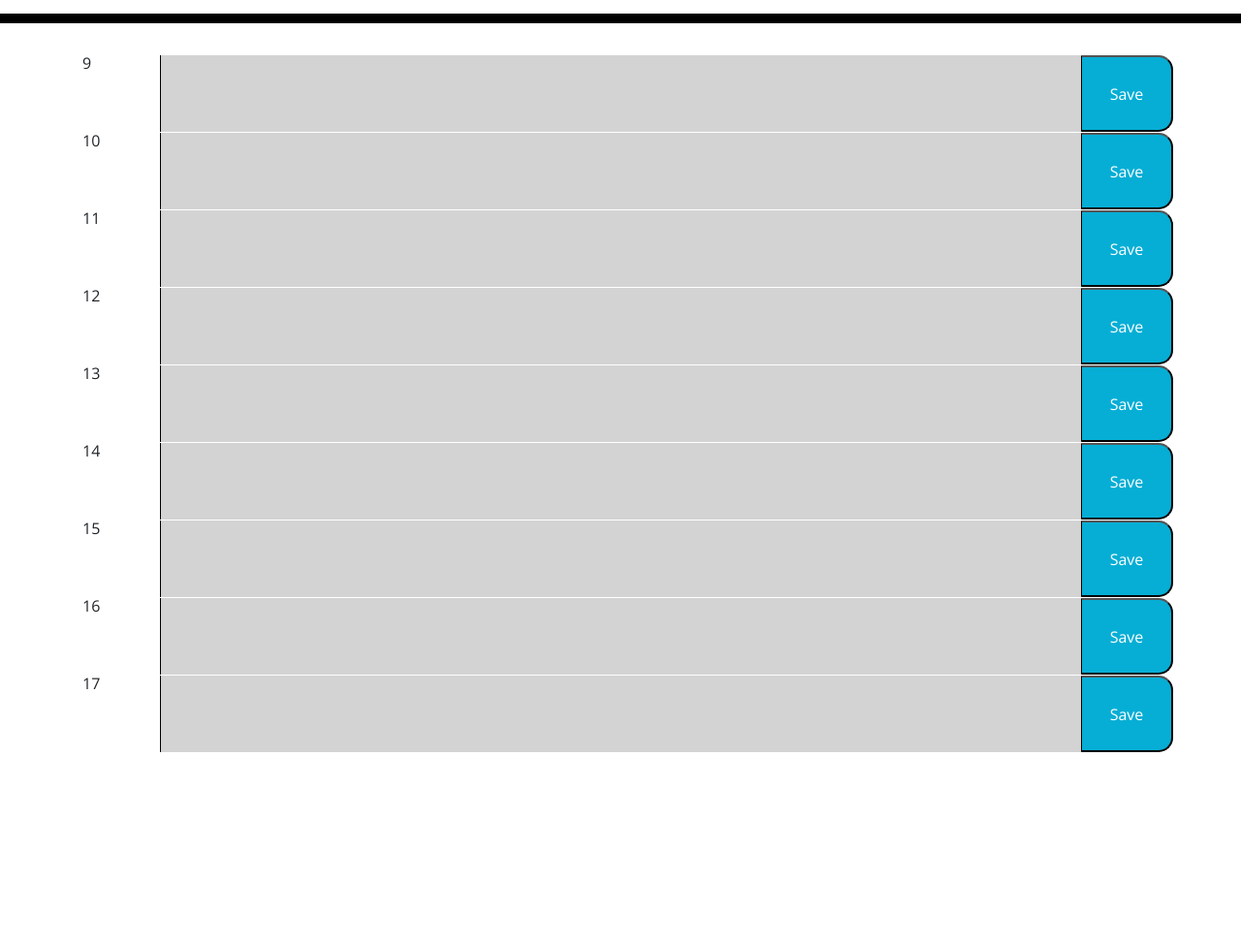
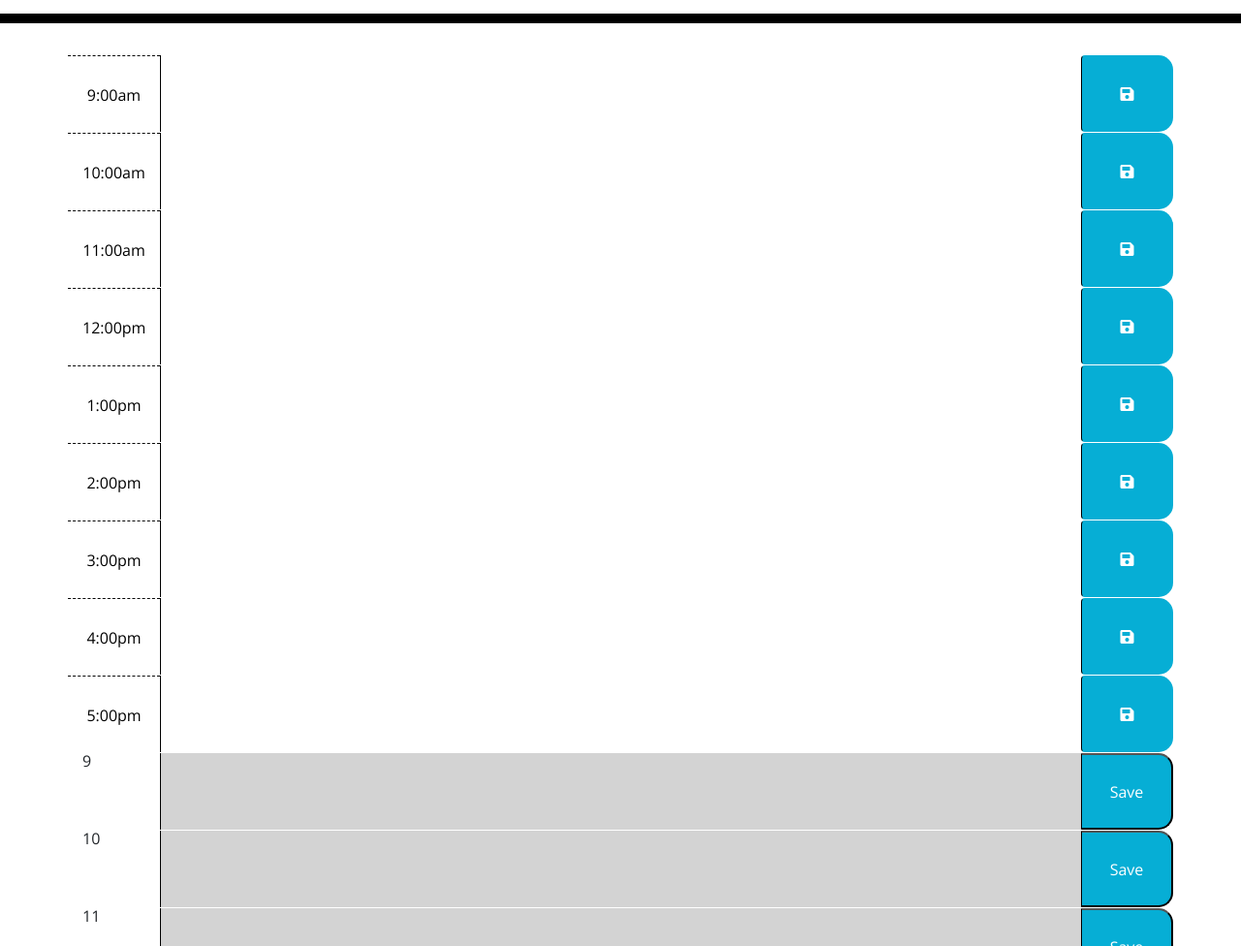
Before and after one commit to pheno-cat/workDayScheduler, a plain HTML site: page index.html in a window 1280 px wide. Shown: the part 280-1256 px from the top of the page at 97% size. Before the commit the page ends 1056 px from the top, so only its background shows below. Drawn offline with nearby package versions, Linux system fonts and the light colour scheme.

Commit message:
fifth commit

```diff
--- a/index.html
+++ b/index.html
@@ -30,6 +30,78 @@
     </header>
     <div class="container">
       <!-- Timeblocks go here -->
+      <div id="hour9" class="row time-block">
+        <div class="col-md-1 hour">
+            9:00am
+        </div>
+        <textarea class="col-md-10 description">
+        </textarea>
+        <button class="btn saveBtn col-md-1"><i class="fas fa-save"></i></button>
+    </div>
+    <div id="hour9" class="row time-block">
+      <div class="col-md-1 hour">
+          10:00am
+      </div>
+      <textarea class="col-md-10 description">
+      </textarea>
+      <button class="btn saveBtn col-md-1"><i class="fas fa-save"></i></button>
+  </div>
+  <div id="hour9" class="row time-block">
+    <div class="col-md-1 hour">
+        11:00am
+    </div>
+    <textarea class="col-md-10 description">
+    </textarea>
+    <button class="btn saveBtn col-md-1"><i class="fas fa-save"></i></button>
+</div>
+<div id="hour9" class="row time-block">
+  <div class="col-md-1 hour">
+      12:00pm
+  </div>
+  <textarea class="col-md-10 description">
+  </textarea>
+  <button class="btn saveBtn col-md-1"><i class="fas fa-save"></i></button>
+</div>
+<div id="hour9" class="row time-block">
+  <div class="col-md-1 hour">
+      1:00pm
+  </div>
+  <textarea class="col-md-10 description">
+  </textarea>
+  <button class="btn saveBtn col-md-1"><i class="fas fa-save"></i></button>
+</div>
+<div id="hour9" class="row time-block">
+  <div class="col-md-1 hour">
+      2:00pm
+  </div>
+  <textarea class="col-md-10 description">
+  </textarea>
+  <button class="btn saveBtn col-md-1"><i class="fas fa-save"></i></button>
+</div>
+<div id="hour9" class="row time-block">
+  <div class="col-md-1 hour">
+      3:00pm
+  </div>
+  <textarea class="col-md-10 description">
+  </textarea>
+  <button class="btn saveBtn col-md-1"><i class="fas fa-save"></i></button>
+</div>
+<div id="hour9" class="row time-block">
+  <div class="col-md-1 hour">
+      4:00pm
+  </div>
+  <textarea class="col-md-10 description">
+  </textarea>
+  <button class="btn saveBtn col-md-1"><i class="fas fa-save"></i></button>
+</div>
+<div id="hour9" class="row time-block">
+  <div class="col-md-1 hour">
+      5:00pm
+  </div>
+  <textarea class="col-md-10 description">
+  </textarea>
+  <button class="btn saveBtn col-md-1"><i class="fas fa-save"></i></button>
+</div>
     </div>
 
     <script src="https://code.jquery.com/jquery-3.4.1.min.js"></script>
```
